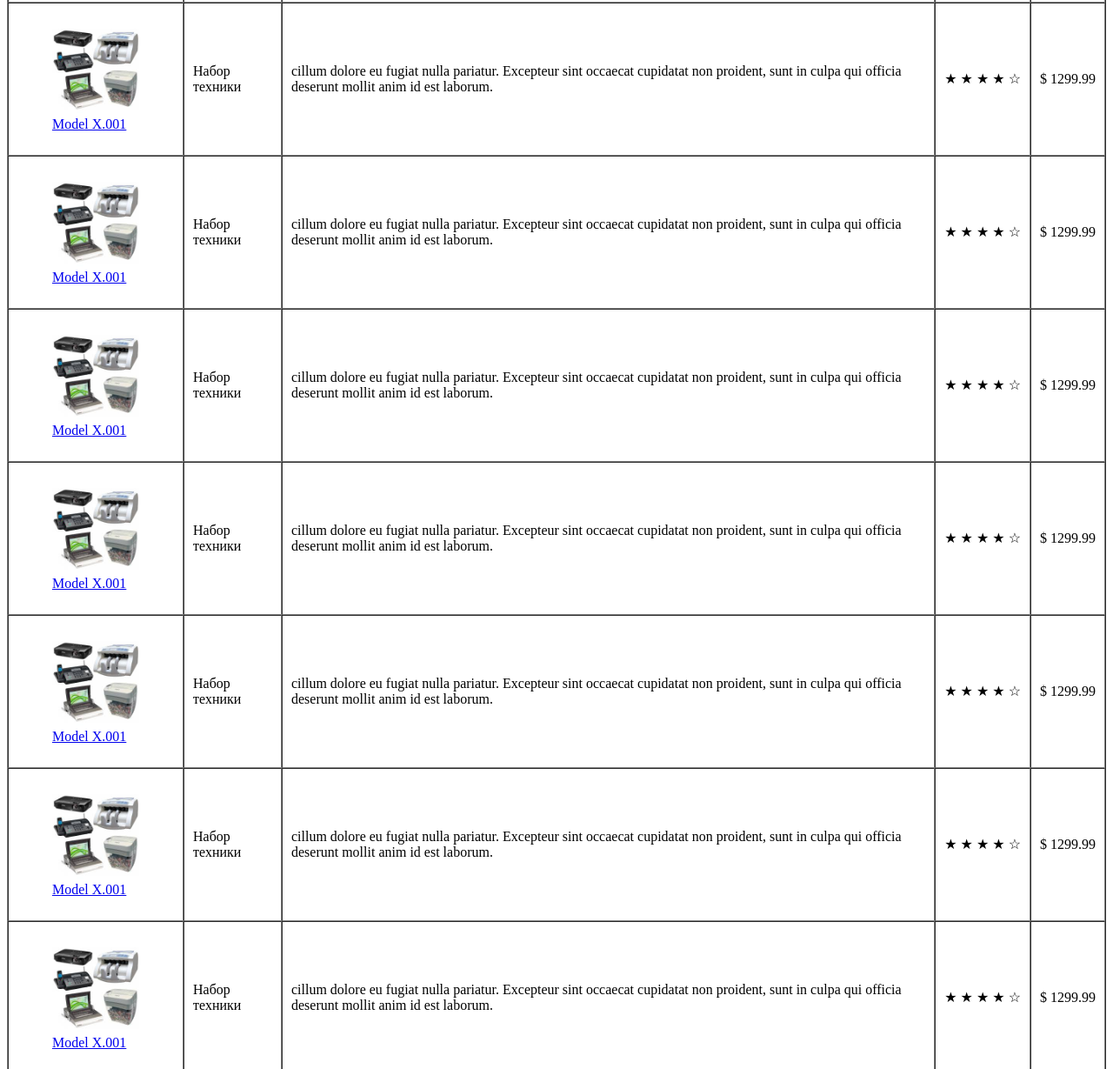
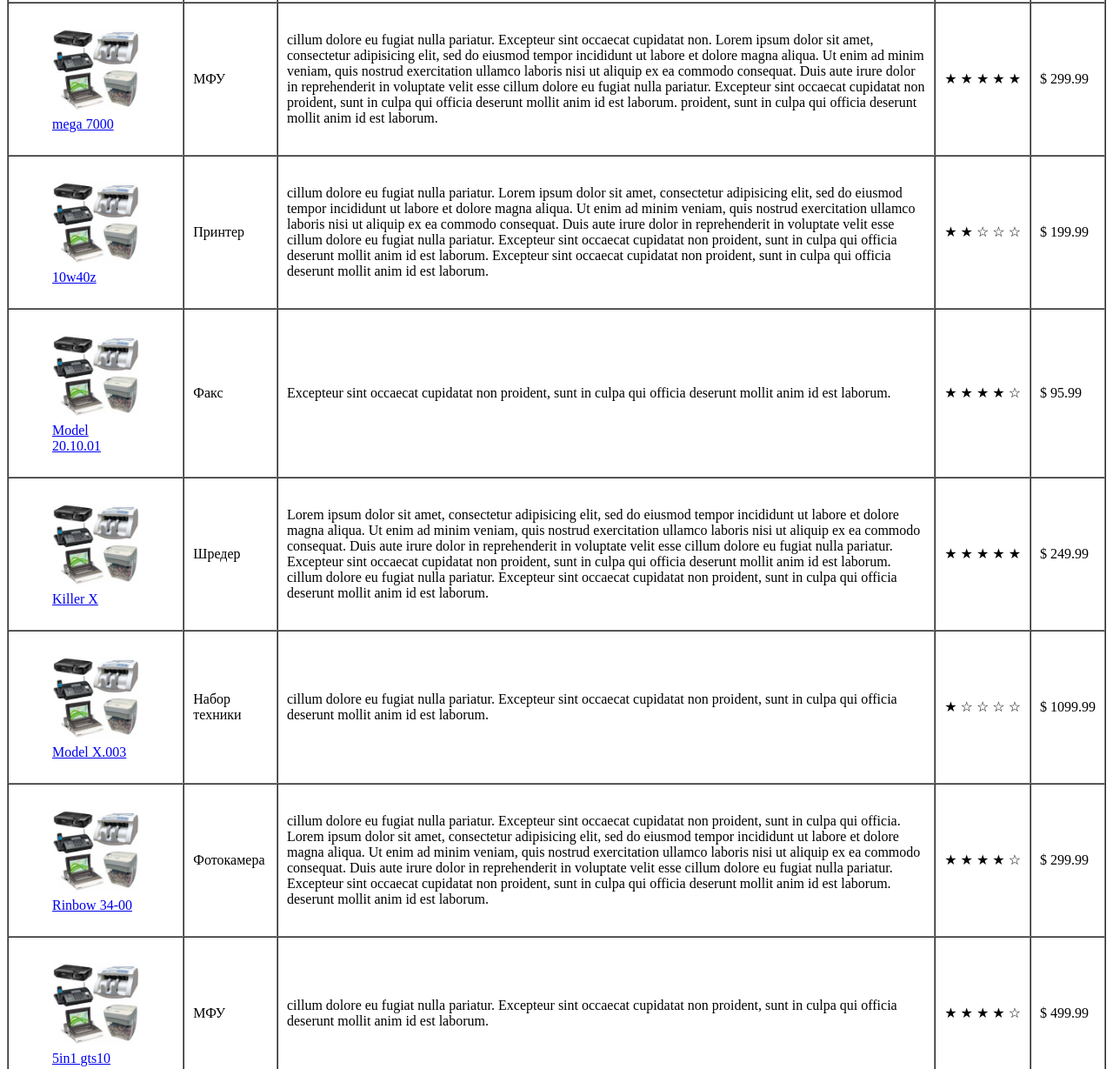
Before and after one commit to AdukarIT/KandratsyeuSU, a plain HTML site: page HTML-bases/OfficeEquipmentStore/index.html in a window 1280 px wide. Shown: the part 364-1593 px from the top of the page at 87% size. Drawn offline with Linux system fonts and the light colour scheme.

Commit message:
Changed pages lang. Added products

```diff
--- a/HTML-bases/OfficeEquipmentStore/index.html
+++ b/HTML-bases/OfficeEquipmentStore/index.html
@@ -44,118 +44,143 @@
 					<td>
 						<a href="product.html"><figure>
 							<img src="img/product.jpg" alt="Фото товара" width="100" height="100">
-							<figcaption> Model X.001
+							<figcaption> mega 7000
+							</figcaption>
+						</figure></a>
+					</td>
+					<td><p>МФУ</p></td>
+					<td><p>cillum dolore eu fugiat nulla pariatur. Excepteur sint occaecat cupidatat non. Lorem ipsum dolor sit amet, consectetur adipisicing elit, sed do eiusmod
+					tempor incididunt ut labore et dolore magna aliqua. Ut enim ad minim veniam,
+					quis nostrud exercitation ullamco laboris nisi ut aliquip ex ea commodo
+					consequat. Duis aute irure dolor in reprehenderit in voluptate velit esse
+					cillum dolore eu fugiat nulla pariatur. Excepteur sint occaecat cupidatat non
+					proident, sunt in culpa qui officia deserunt mollit anim id est laborum. proident, sunt in culpa qui officia deserunt mollit anim id est laborum.</p></td>
+					<td><span>&#x2605;&nbsp;&#x2605;&nbsp;&#x2605;&nbsp;&#x2605;&nbsp;&#x2605;</span></td>
+					<td><span>&#x0024;&nbsp;299.99</span></td>
+				</tr>
+				<tr>
+					<td>
+						<a href="product.html"><figure>
+							<img src="img/product.jpg" alt="Фото товара" width="100" height="100">
+							<figcaption> 10w40z
+							</figcaption>
+						</figure></a>
+					</td>
+					<td><p>Принтер</p></td>
+					<td><p>cillum dolore eu fugiat nulla pariatur. Lorem ipsum dolor sit amet, consectetur adipisicing elit, sed do eiusmod
+					tempor incididunt ut labore et dolore magna aliqua. Ut enim ad minim veniam,
+					quis nostrud exercitation ullamco laboris nisi ut aliquip ex ea commodo
+					consequat. Duis aute irure dolor in reprehenderit in voluptate velit esse
+					cillum dolore eu fugiat nulla pariatur. Excepteur sint occaecat cupidatat non
+					proident, sunt in culpa qui officia deserunt mollit anim id est laborum. Excepteur sint occaecat cupidatat non proident, sunt in culpa qui officia deserunt mollit anim id est laborum.</p></td>
+					<td><span>&#x2605;&nbsp;&#x2605;&nbsp;&#x2606;&nbsp;&#x2606;&nbsp;&#x2606;</span></td>
+					<td><span>&#x0024;&nbsp;199.99</span></td>
+				</tr>
+				<tr>
+					<td>
+						<a href="product.html"><figure>
+							<img src="img/product.jpg" alt="Фото товара" width="100" height="100">
+							<figcaption> Model 20.10.01
+							</figcaption>
+						</figure></a>
+					</td>
+					<td><p>Факс</p></td>
+					<td><p>Excepteur sint occaecat cupidatat non proident, sunt in culpa qui officia deserunt mollit anim id est laborum.</p></td>
+					<td><span>&#x2605;&nbsp;&#x2605;&nbsp;&#x2605;&nbsp;&#x2605;&nbsp;&#x2606;</span></td>
+					<td><span>&#x0024;&nbsp;95.99</span></td>
+				</tr>
+				<tr>
+					<td>
+						<a href="product.html"><figure>
+							<img src="img/product.jpg" alt="Фото товара" width="100" height="100">
+							<figcaption> Killer X
+							</figcaption>
+						</figure></a>
+					</td>
+					<td><p>Шредер</p></td>
+					<td><p> Lorem ipsum dolor sit amet, consectetur adipisicing elit, sed do eiusmod
+					tempor incididunt ut labore et dolore magna aliqua. Ut enim ad minim veniam,
+					quis nostrud exercitation ullamco laboris nisi ut aliquip ex ea commodo
+					consequat. Duis aute irure dolor in reprehenderit in voluptate velit esse
+					cillum dolore eu fugiat nulla pariatur. Excepteur sint occaecat cupidatat non
+					proident, sunt in culpa qui officia deserunt mollit anim id est laborum. cillum dolore eu fugiat nulla pariatur. Excepteur sint occaecat cupidatat non proident, sunt in culpa qui officia deserunt mollit anim id est laborum.</p></td>
+					<td><span>&#x2605;&nbsp;&#x2605;&nbsp;&#x2605;&nbsp;&#x2605;&nbsp;&#x2605;</span></td>
+					<td><span>&#x0024;&nbsp;249.99</span></td>
+				</tr>
+				<tr>
+					<td>
+						<a href="product.html"><figure>
+							<img src="img/product.jpg" alt="Фото товара" width="100" height="100">
+							<figcaption> Model X.003
 							</figcaption>
 						</figure></a>
 					</td>
 					<td><p>Набор техники</p></td>
 					<td><p>cillum dolore eu fugiat nulla pariatur. Excepteur sint occaecat cupidatat non proident, sunt in culpa qui officia deserunt mollit anim id est laborum.</p></td>
-					<td><span>&#x2605;&nbsp;&#x2605;&nbsp;&#x2605;&nbsp;&#x2605;&nbsp;&#x2606;</span></td>
-					<td><span>&#x0024;&nbsp;1299.99</span></td>
+					<td><span>&#x2605;&nbsp;&#x2606;&nbsp;&#x2606;&nbsp;&#x2606;&nbsp;&#x2606;</span></td>
+					<td><span>&#x0024;&nbsp;1099.99</span></td>
 				</tr>
 				<tr>
 					<td>
 						<a href="product.html"><figure>
 							<img src="img/product.jpg" alt="Фото товара" width="100" height="100">
-							<figcaption> Model X.001
+							<figcaption> Rinbow 34-00
 							</figcaption>
 						</figure></a>
 					</td>
-					<td><p>Набор техники</p></td>
-					<td><p>cillum dolore eu fugiat nulla pariatur. Excepteur sint occaecat cupidatat non proident, sunt in culpa qui officia deserunt mollit anim id est laborum.</p></td>
+					<td><p>Фотокамера</p></td>
+					<td><p>cillum dolore eu fugiat nulla pariatur. Excepteur sint occaecat cupidatat non proident, sunt in culpa qui officia. Lorem ipsum dolor sit amet, consectetur adipisicing elit, sed do eiusmod
+					tempor incididunt ut labore et dolore magna aliqua. Ut enim ad minim veniam,
+					quis nostrud exercitation ullamco laboris nisi ut aliquip ex ea commodo
+					consequat. Duis aute irure dolor in reprehenderit in voluptate velit esse
+					cillum dolore eu fugiat nulla pariatur. Excepteur sint occaecat cupidatat non
+					proident, sunt in culpa qui officia deserunt mollit anim id est laborum. deserunt mollit anim id est laborum.</p></td>
 					<td><span>&#x2605;&nbsp;&#x2605;&nbsp;&#x2605;&nbsp;&#x2605;&nbsp;&#x2606;</span></td>
-					<td><span>&#x0024;&nbsp;1299.99</span></td>
+					<td><span>&#x0024;&nbsp;299.99</span></td>
 				</tr>
 				<tr>
 					<td>
 						<a href="product.html"><figure>
 							<img src="img/product.jpg" alt="Фото товара" width="100" height="100">
-							<figcaption> Model X.001
+							<figcaption> 5in1 gts10
 							</figcaption>
 						</figure></a>
 					</td>
-					<td><p>Набор техники</p></td>
+					<td><p>МФУ</p></td>
 					<td><p>cillum dolore eu fugiat nulla pariatur. Excepteur sint occaecat cupidatat non proident, sunt in culpa qui officia deserunt mollit anim id est laborum.</p></td>
 					<td><span>&#x2605;&nbsp;&#x2605;&nbsp;&#x2605;&nbsp;&#x2605;&nbsp;&#x2606;</span></td>
-					<td><span>&#x0024;&nbsp;1299.99</span></td>
+					<td><span>&#x0024;&nbsp;499.99</span></td>
 				</tr>
 				<tr>
 					<td>
 						<a href="product.html"><figure>
 							<img src="img/product.jpg" alt="Фото товара" width="100" height="100">
-							<figcaption> Model X.001
+							<figcaption> Model Z.94-01
 							</figcaption>
 						</figure></a>
 					</td>
 					<td><p>Набор техники</p></td>
-					<td><p>cillum dolore eu fugiat nulla pariatur. Excepteur sint occaecat cupidatat non proident, sunt in culpa qui officia deserunt mollit anim id est laborum.</p></td>
-					<td><span>&#x2605;&nbsp;&#x2605;&nbsp;&#x2605;&nbsp;&#x2605;&nbsp;&#x2606;</span></td>
-					<td><span>&#x0024;&nbsp;1299.99</span></td>
+					<td><p> Lorem ipsum dolor sit amet, consectetur adipisicing elit, sed do eiusmod
+					tempor incididunt ut labore et dolore magna aliqua. Ut enim ad minim veniam,
+					quis nostrud exercitation ullamco laboris nisi ut aliquip ex ea commodo
+					consequat. Duis aute irure dolor in reprehenderit in voluptate velit esse
+					cillum dolore eu fugiat nulla pariatur. Excepteur sint occaecat cupidatat non
+					proident, sunt in culpa qui officia deserunt mollit anim id est laborum. cillum dolore eu fugiat nulla pariatur. Excepteur sint occaecat cupidatat non proident, sunt in culpa qui officia deserunt mollit anim id est laborum.</p></td>
+					<td><span>&#x2605;&nbsp;&#x2605;&nbsp;&#x2605;&nbsp;&#x2606;&nbsp;&#x2606;</span></td>
+					<td><span>&#x0024;&nbsp;1499.99</span></td>
 				</tr>
 				<tr>
 					<td>
 						<a href="product.html"><figure>
 							<img src="img/product.jpg" alt="Фото товара" width="100" height="100">
-							<figcaption> Model X.001
+							<figcaption> Scan pro 2000
 							</figcaption>
 						</figure></a>
 					</td>
-					<td><p>Набор техники</p></td>
+					<td><p>Сканер</p></td>
 					<td><p>cillum dolore eu fugiat nulla pariatur. Excepteur sint occaecat cupidatat non proident, sunt in culpa qui officia deserunt mollit anim id est laborum.</p></td>
-					<td><span>&#x2605;&nbsp;&#x2605;&nbsp;&#x2605;&nbsp;&#x2605;&nbsp;&#x2606;</span></td>
-					<td><span>&#x0024;&nbsp;1299.99</span></td>
-				</tr>
-				<tr>
-					<td>
-						<a href="product.html"><figure>
-							<img src="img/product.jpg" alt="Фото товара" width="100" height="100">
-							<figcaption> Model X.001
-							</figcaption>
-						</figure></a>
-					</td>
-					<td><p>Набор техники</p></td>
-					<td><p>cillum dolore eu fugiat nulla pariatur. Excepteur sint occaecat cupidatat non proident, sunt in culpa qui officia deserunt mollit anim id est laborum.</p></td>
-					<td><span>&#x2605;&nbsp;&#x2605;&nbsp;&#x2605;&nbsp;&#x2605;&nbsp;&#x2606;</span></td>
-					<td><span>&#x0024;&nbsp;1299.99</span></td>
-				</tr>
-				<tr>
-					<td>
-						<a href="product.html"><figure>
-							<img src="img/product.jpg" alt="Фото товара" width="100" height="100">
-							<figcaption> Model X.001
-							</figcaption>
-						</figure></a>
-					</td>
-					<td><p>Набор техники</p></td>
-					<td><p>cillum dolore eu fugiat nulla pariatur. Excepteur sint occaecat cupidatat non proident, sunt in culpa qui officia deserunt mollit anim id est laborum.</p></td>
-					<td><span>&#x2605;&nbsp;&#x2605;&nbsp;&#x2605;&nbsp;&#x2605;&nbsp;&#x2606;</span></td>
-					<td><span>&#x0024;&nbsp;1299.99</span></td>
-				</tr>
-				<tr>
-					<td>
-						<a href="product.html"><figure>
-							<img src="img/product.jpg" alt="Фото товара" width="100" height="100">
-							<figcaption> Model X.001
-							</figcaption>
-						</figure></a>
-					</td>
-					<td><p>Набор техники</p></td>
-					<td><p>cillum dolore eu fugiat nulla pariatur. Excepteur sint occaecat cupidatat non proident, sunt in culpa qui officia deserunt mollit anim id est laborum.</p></td>
-					<td><span>&#x2605;&nbsp;&#x2605;&nbsp;&#x2605;&nbsp;&#x2605;&nbsp;&#x2606;</span></td>
-					<td><span>&#x0024;&nbsp;1299.99</span></td>
-				</tr>
-				<tr>
-					<td>
-						<a href="product.html"><figure>
-							<img src="img/product.jpg" alt="Фото товара" width="100" height="100">
-							<figcaption> Model X.001
-							</figcaption>
-						</figure></a>
-					</td>
-					<td><p>Набор техники</p></td>
-					<td><p>cillum dolore eu fugiat nulla pariatur. Excepteur sint occaecat cupidatat non proident, sunt in culpa qui officia deserunt mollit anim id est laborum.</p></td>
-					<td><span>&#x2605;&nbsp;&#x2605;&nbsp;&#x2605;&nbsp;&#x2605;&nbsp;&#x2606;</span></td>
-					<td><span>&#x0024;&nbsp;1299.99</span></td>
+					<td><span>&#x2605;&nbsp;&#x2605;&nbsp;&#x2605;&nbsp;&#x2605;&nbsp;&#x2605;</span></td>
+					<td><span>&#x0024;&nbsp;199.99</span></td>
 				</tr>
 			</tbody>
 		</table>
```
Also changed, not shown: HTML-bases/PhoneRepairService/index.html (+1 -1 lines).
